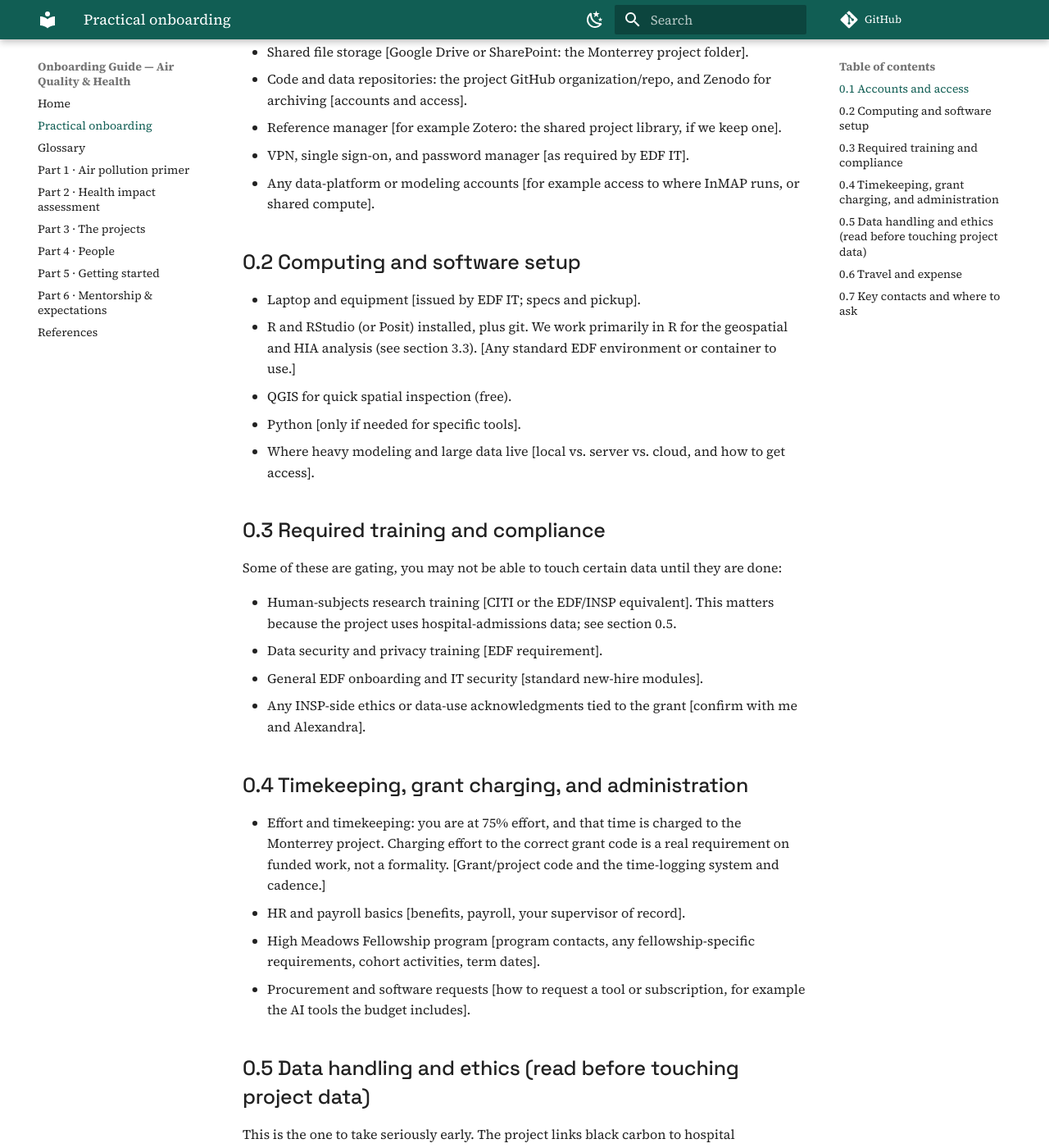
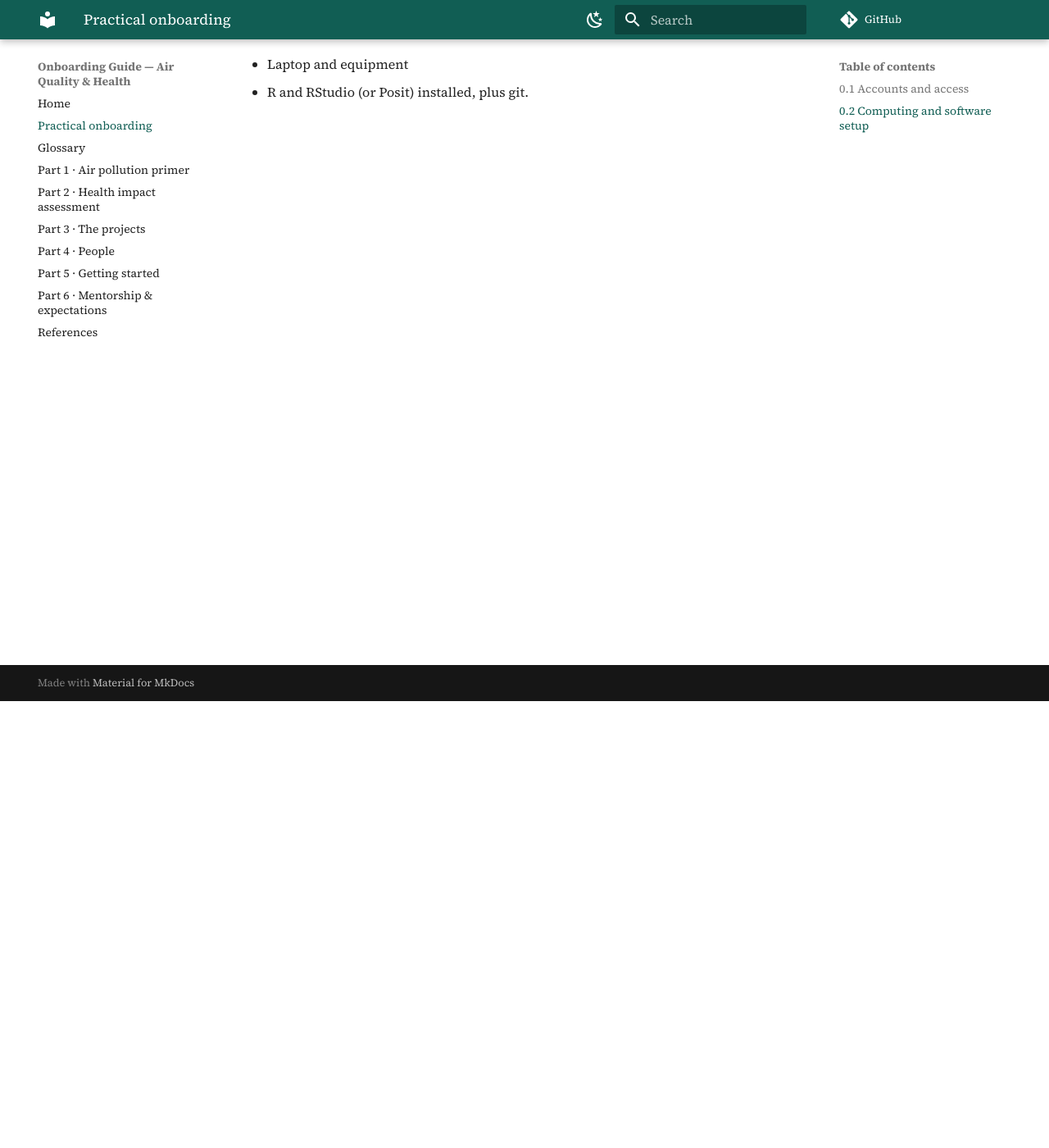
Before and after one commit to vtinney/mh-onboarding-site, an MkDocs documentation site: the page built from docs/onboarding.md, in a window 1280 px wide and 1400 px high, scrolled down 545 px. Shown: the whole window at 82% size. Built offline with MkDocs 1.6.1 and Material for MkDocs 9.7.7, drawn with Linux system fonts in a browser that asks for light colours; comment, search, counter and statistics services are not loaded; some of the changed text lies outside the part shown.

Commit message:
Update onboarding.md

```diff
--- a/docs/onboarding.md
+++ b/docs/onboarding.md
@@ -1,63 +1,17 @@
 # Part 0. Practical onboarding (first-week logistics)
-
-This part is the operational checklist: accounts, systems, required training, and the administrative basics. It is deliberately a template, the items in brackets are EDF- and grant-specific and will be filled in for you (or with you) in week one. Treat it as a setup punch list. None of it is hard, but getting it sorted early makes everything that follows easier.
 
 ## 0.1 Accounts and access
 
 Get these set up first, ideally before or on day one, with IT and Alexandra:
 
-- EDF email and calendar [account/setup process].
-- Team messaging [Slack or Teams: workspace and the project channels to join].
-- Project management tool [the live tracker, for example Asana: board name and invite].
-- Shared file storage [Google Drive or SharePoint: the Monterrey project folder].
-- Code and data repositories: the project GitHub organization/repo, and Zenodo for archiving [accounts and access].
+- EDF email and calendar setup.
+- Team messaging - Slack
+- Project management tool - Asana
 - Reference manager [for example Zotero: the shared project library, if we keep one].
-- VPN, single sign-on, and password manager [as required by EDF IT].
-- Any data-platform or modeling accounts [for example access to where InMAP runs, or shared compute].
+- VPN
+- Access to timekeeping and other Microsoft apps.
 
 ## 0.2 Computing and software setup
 
-- Laptop and equipment [issued by EDF IT; specs and pickup].
-- R and RStudio (or Posit) installed, plus git. We work primarily in R for the geospatial and HIA analysis (see section 3.3). [Any standard EDF environment or container to use.]
-- QGIS for quick spatial inspection (free).
-- Python [only if needed for specific tools].
-- Where heavy modeling and large data live [local vs. server vs. cloud, and how to get access].
-
-## 0.3 Required training and compliance
-
-Some of these are gating, you may not be able to touch certain data until they are done:
-
-- Human-subjects research training [CITI or the EDF/INSP equivalent]. This matters because the project uses hospital-admissions data; see section 0.5.
-- Data security and privacy training [EDF requirement].
-- General EDF onboarding and IT security [standard new-hire modules].
-- Any INSP-side ethics or data-use acknowledgments tied to the grant [confirm with me and Alexandra].
-
-## 0.4 Timekeeping, grant charging, and administration
-
-- Effort and timekeeping: you are at 75% effort, and that time is charged to the Monterrey project. Charging effort to the correct grant code is a real requirement on funded work, not a formality. [Grant/project code and the time-logging system and cadence.]
-- HR and payroll basics [benefits, payroll, your supervisor of record].
-- High Meadows Fellowship program [program contacts, any fellowship-specific requirements, cohort activities, term dates].
-- Procurement and software requests [how to request a tool or subscription, for example the AI tools the budget includes].
-
-## 0.5 Data handling and ethics (read before touching project data)
-
-This is the one to take seriously early. The project links black carbon to hospital admissions, so it involves health data about real people.
-
-- Do not access or download any human-subjects or health data until the required training and approvals are confirmed (section 0.3).
-- Understand how project data is stored, who can access it, and how it is de-identified [protocol to be reviewed with me].
-- Keep sensitive data off personal devices and unapproved cloud storage; use only the approved project storage.
-- When in doubt about whether something is sensitive or how it can be used or shared, ask before acting. INSP holds the ethics approval, and we work within it.
-
-## 0.6 Travel and expense
-
-- You attend one in-person trip per year to Monterrey, for the annual symposium (the first is January 2027). [Booking process, travel approval, per diem, and the reimbursement system.]
-- A valid passport is required for Mexico travel; check expiry early [visa requirements for your nationality, to confirm].
-- [EDF travel policy and any safety/security briefings for international travel.]
-
-## 0.7 Key contacts and where to ask
-
-- Project manager and "what is due when": Alexandra Koeck.
-- Science and day-to-day mentorship: me (Veronica).
-- [IT helpdesk], [HR contact], [grants/finance administrator], [High Meadows program contact].
-
-A simple rule for the first weeks: if it is a logistics or access question, Alexandra or the relevant contact above; if it is a science or "what does this mean" question, me. Either way, ask early rather than stay blocked.
+- Laptop and equipment
+- R and RStudio (or Posit) installed, plus git.
```
